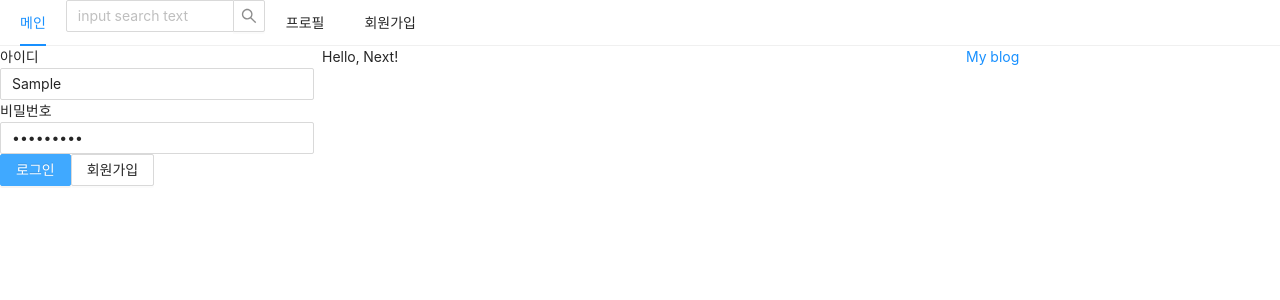
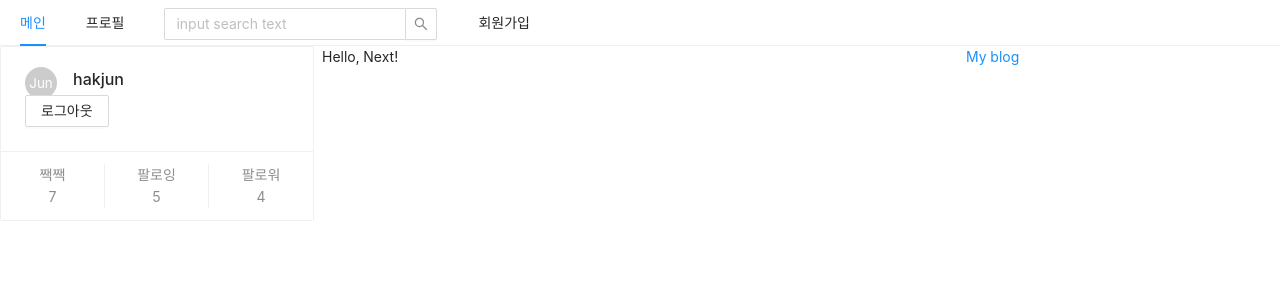
Before and after one commit to Kimakjun/react-sns, a Next.js app in the folder front/: page / in a window 1280 px wide. Both pictures are taken after typing "Sample", "Sample123" into the empty fields and a click on the button "로그인". Shown: the top 300 px of the page. Built offline with nearby package versions, Linux system fonts and the light colour scheme.

Commit message:
로그인 로그아웃 컴포넌트 구현 1. styled components로 antd 커스텀 디자인 2. 더미 데이터로 로그인임시  로그아웃 구현

```diff
--- a/front/components/AppLayout.js
+++ b/front/components/AppLayout.js
@@ -4,6 +4,12 @@ import LoginForm from './LoginForm';
 import UserProfile from './UserProfile';
 import {Menu, Input, Row, Col} from 'antd'
 import { useState } from 'react';
+import styled from 'styled-components';
+// antd 커스텀 디자인방법
+
+const SearchInput = styled(Input.Search)`
+    vertical-align: middle;
+`;
 
 const AppLayout = ({children}) => {
     const [isLoggedIn, setIsLoggedIn] = useState(false);
@@ -16,14 +22,16 @@ const AppLayout = ({children}) => {
                 <Menu.Item>
                     <Link href="/profile">프로필</Link>
                 </Menu.Item>
-                <Input.Search placeholder="input search text"  style={{ width: 200, verticalAlign: 'middle'}} />
+                <Menu.Item>
+                    <SearchInput placeholder="input search text"/>
+                </Menu.Item>
                 <Menu.Item>
                     <Link href="/signup">회원가입</Link>
                 </Menu.Item>
             </Menu>
             <Row gutter={8}>
                 <Col xs={24} md={6}>
-                    {isLoggedIn ? <UserProfile/> : <LoginForm/>}
+                    {isLoggedIn ? <UserProfile setIsLoggedIn={setIsLoggedIn} /> : <LoginForm setIsLoggedIn={setIsLoggedIn}/>}
                 </Col>
                 <Col xs={24} md={12}>
                     {children}
--- a/front/components/LoginForm.js
+++ b/front/components/LoginForm.js
@@ -1,12 +1,23 @@
 import {Button, Form, Input} from 'antd';
 import { useCallback, useState } from 'react';
 import Link from 'next/link';
+import styled from 'styled-components';
+
+const ButtonWrapper = styled.div`
+    margin-top: 10px;
+`;
+
+const LoginWrapper = styled(Form)`
+    padding: 10px;
+`
+
 const initialInputs = {
     userId: '',
     userPw: ''
 }
 
-const LoginForm = () => {
+
+const LoginForm = ({setIsLoggedIn}) => {
 
     const [inputs, setInputs] = useState(initialInputs);
     const {userId, userPw} = inputs;
@@ -16,8 +27,14 @@ const LoginForm = () => {
         setInputs({...inputs, [name]: value});
     },[inputs]);
 
+    const onSummitForm = useCallback((e) => {
+        console.log(userId, userPw);
+        setIsLoggedIn(true);
+    }, [inputs]);
+
+
     return (
-        <Form>
+        <LoginWrapper onFinish={onSummitForm}>
             <div>
                 <label htmlFor='userId'>아이디</label>
                 <br/>
@@ -28,11 +45,11 @@ const LoginForm = () => {
                 <br/>
                 <Input name='userPw'type='password' value={userPw} onChange={onChange} required/>
             </div>
-            <div>
+            <ButtonWrapper>
                 <Button type='primary' htmlType='submit'>로그인</Button>
                 <Link href='/signup'><a><Button>회원가입</Button></a></Link>
-            </div>
-        </Form>
+            </ButtonWrapper>
+        </LoginWrapper>
     );
 }
 
--- a/front/components/UserProfile.js
+++ b/front/components/UserProfile.js
@@ -1,8 +1,26 @@
+import {Card, Button, Avatar} from 'antd';
+import { useCallback } from 'react';
 
-const UserProfile = () => {
+const UserProfile = ({setIsLoggedIn}) => {
+
+    const onLogout = useCallback((e) => {
+        setIsLoggedIn(false);
+    }, []);
+
     return (
-        <>
-        </>
+        <Card
+            actions={[
+                <div key="twit">짹짹<br/>7</div>,
+                <div key="followings">팔로잉<br/>5</div>,
+                <div key="followers">팔로워<br/>4</div>
+            ]}
+        >
+            <Card.Meta
+                avatar={<Avatar>Jun</Avatar>}
+                title="hakjun"
+            />
+            <Button onClick={onLogout}>로그아웃</Button>
+        </Card>
     );
 }
 
```
